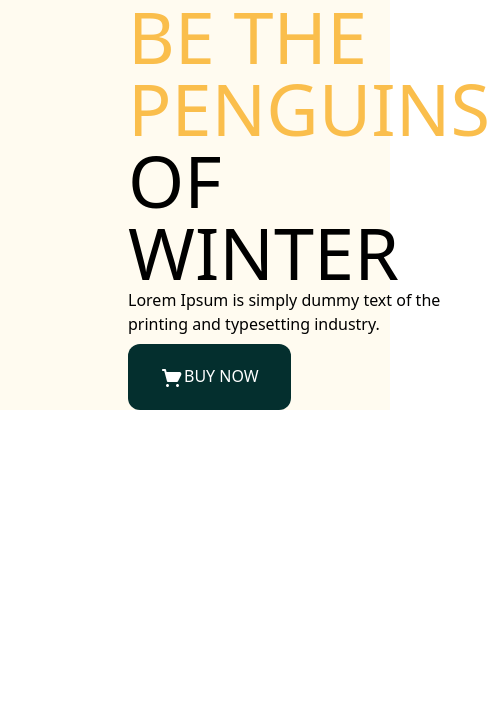
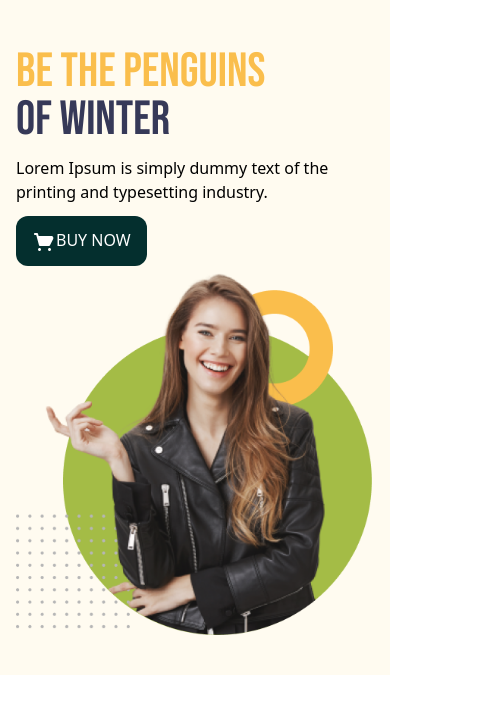
Before and after one commit to dxsumon/Penguin-Website, a plain HTML site: page index.html in a window 390 px wide. Shown: the whole page, 490 px wide, since content can reach past the window. Drawn offline with nearby package versions, Linux system fonts and the light colour scheme.

Commit message:
Header Section responsive

```diff
--- a/index.html
+++ b/index.html
@@ -1,27 +1,47 @@
 <!DOCTYPE html>
 <html lang="en">
+
 <head>
     <meta charset="UTF-8">
     <meta name="viewport" content="width=device-width, initial-scale=1.0">
     <title>Penguin Website</title>
     <script src="https://cdn.tailwindcss.com"></script>
+    <link rel="preconnect" href="https://fonts.googleapis.com">
+    <link rel="preconnect" href="https://fonts.gstatic.com" crossorigin>
+    <link href="https://fonts.googleapis.com/css2?family=Bebas+Neue&display=swap" rel="stylesheet">
+    <style>
+        .font-bebas {
+            font-family: 'Bebas Neue', sans-serif;
+        }
+    </style>
 </head>
+
 <body>
     <header class="bg-[#FFFBF0]">
-        <div class="flex justify-between pl-32 pr-32 items-center">
-            <div class="">
-                <h1 class="text-7xl font-normal uppercase"><span class="text-[#FABE4C]">Be the Penguins</span><br>
-                    of Winter</h1>
-                    <p class="pb-2">Lorem Ipsum is simply dummy text of the printing
-                        and typesetting industry.</p>
-                        <button class="uppercase py-5 px-8 bg-teal-950 text-white text-base font-medium rounded-xl">
-                            <svg xmlns="http://www.w3.org/2000/svg" class="inline" width="24" height="24" viewBox="0 0 24 24" fill="none">
-                                <path d="M21.08 6.99998C20.9072 6.7006 20.6598 6.45111 20.3618 6.27585C20.0639 6.10059 19.7256 6.00554 19.38 5.99998H6.58L6 3.73998C5.9414 3.52181 5.81066 3.32992 5.62908 3.19555C5.44749 3.06118 5.22576 2.99224 5 2.99998H3C2.73478 2.99998 2.48043 3.10533 2.29289 3.29287C2.10536 3.48041 2 3.73476 2 3.99998C2 4.26519 2.10536 4.51955 2.29289 4.70708C2.48043 4.89462 2.73478 4.99998 3 4.99998H4.24L7 15.26C7.0586 15.4781 7.18934 15.67 7.37092 15.8044C7.55251 15.9388 7.77424 16.0077 8 16H17C17.1847 15.9994 17.3656 15.9477 17.5227 15.8507C17.6798 15.7536 17.8069 15.6149 17.89 15.45L21.17 8.88998C21.3122 8.59199 21.3783 8.26345 21.3626 7.93366C21.3469 7.60387 21.2498 7.2831 21.08 6.99998Z" fill="white"/>
-                                <path d="M7.5 21C8.32843 21 9 20.3284 9 19.5C9 18.6716 8.32843 18 7.5 18C6.67157 18 6 18.6716 6 19.5C6 20.3284 6.67157 21 7.5 21Z" fill="white"/>
-                                <path d="M17.5 21C18.3284 21 19 20.3284 19 19.5C19 18.6716 18.3284 18 17.5 18C16.6716 18 16 18.6716 16 19.5C16 20.3284 16.6716 21 17.5 21Z" fill="white"/>
-                              </svg>Buy now</button>
+        <div class="flex flex-col md:flex-row justify-between px-4 md:pl-32 md:pr-32 items-center">
+            <div class="space-y-3">
+                <h1 class="text-5xl mt-12 md:text-7xl font-normal uppercase font-bebas"><span class="text-[#FABE4C]">Be
+                        the Penguins</span><br>
+                    <span class="text-[#363958]">of winter</span>
+                </h1>
+                <p>Lorem Ipsum is simply dummy text of the printing
+                    and typesetting industry.</p>
+                <button
+                    class="uppercase py-3 px-4 md:py-5 md:px-8 bg-teal-950 text-white text-base font-medium rounded-xl">
+                    <svg xmlns="http://www.w3.org/2000/svg" class="inline" width="24" height="24" viewBox="0 0 24 24"
+                        fill="none">
+                        <path
+                            d="M21.08 6.99998C20.9072 6.7006 20.6598 6.45111 20.3618 6.27585C20.0639 6.10059 19.7256 6.00554 19.38 5.99998H6.58L6 3.73998C5.9414 3.52181 5.81066 3.32992 5.62908 3.19555C5.44749 3.06118 5.22576 2.99224 5 2.99998H3C2.73478 2.99998 2.48043 3.10533 2.29289 3.29287C2.10536 3.48041 2 3.73476 2 3.99998C2 4.26519 2.10536 4.51955 2.29289 4.70708C2.48043 4.89462 2.73478 4.99998 3 4.99998H4.24L7 15.26C7.0586 15.4781 7.18934 15.67 7.37092 15.8044C7.55251 15.9388 7.77424 16.0077 8 16H17C17.1847 15.9994 17.3656 15.9477 17.5227 15.8507C17.6798 15.7536 17.8069 15.6149 17.89 15.45L21.17 8.88998C21.3122 8.59199 21.3783 8.26345 21.3626 7.93366C21.3469 7.60387 21.2498 7.2831 21.08 6.99998Z"
+                            fill="white" />
+                        <path
+                            d="M7.5 21C8.32843 21 9 20.3284 9 19.5C9 18.6716 8.32843 18 7.5 18C6.67157 18 6 18.6716 6 19.5C6 20.3284 6.67157 21 7.5 21Z"
+                            fill="white" />
+                        <path
+                            d="M17.5 21C18.3284 21 19 20.3284 19 19.5C19 18.6716 18.3284 18 17.5 18C16.6716 18 16 18.6716 16 19.5C16 20.3284 16.6716 21 17.5 21Z"
+                            fill="white" />
+                    </svg>Buy now</button>
             </div>
-            <div class="pb-16">
+            <div class=" pb-10 md:pb-16">
                 <img src="./images/model.png" alt="images">
             </div>
         </div>
@@ -33,4 +53,5 @@
 
     </footer>
 </body>
+
 </html>
```
